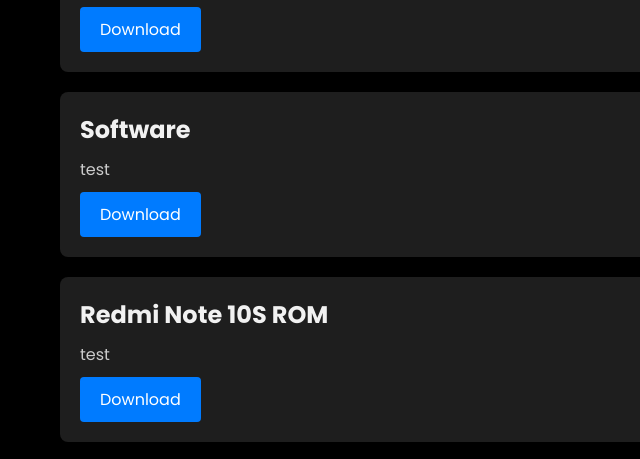
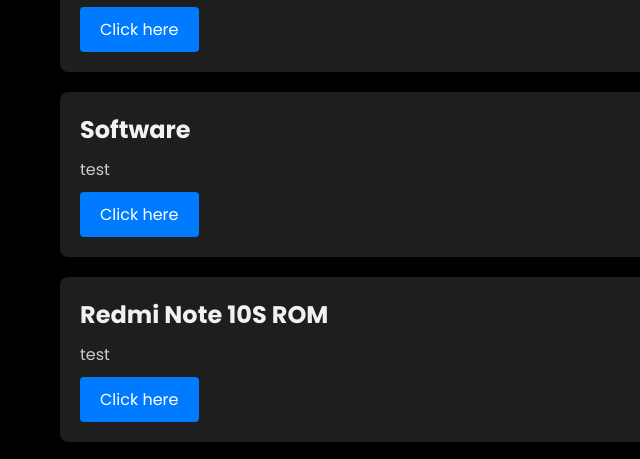
Before and after one commit to TAGchannel/web, a plain HTML site: page index.html in a window 1280 px wide. Shown: the part 601-1060 px from the top of the page, 0-640 px from the left. Drawn offline with Linux system fonts and the light colour scheme.

Commit message:
index.html

```diff
--- a/index.html
+++ b/index.html
@@ -46,17 +46,17 @@
     <div class="item">
         <h2>Game</h2>
         <p>test</p>
-        <a href="http://example.com/download1" class="download-button">Download</a>
+        <a href="http://example.com/download1" class="download-button">Click here</a>
     </div>
     <div class="item">
         <h2>Software</h2>
         <p>test</p>
-        <a href="http://example.com/download2" class="download-button">Download</a>
+        <a href="http://example.com/download2" class="download-button">Click here</a>
     </div>
     <div class="item">
         <h2>Redmi Note 10S ROM</h2>
         <p>test</p>
-        <a href="http://example.com/download1" class="download-button">Download</a>
+        <a href="http://example.com/download1" class="download-button">Click here</a>
     </div>
     <!-- Add more items as needed -->
 </div>
```
